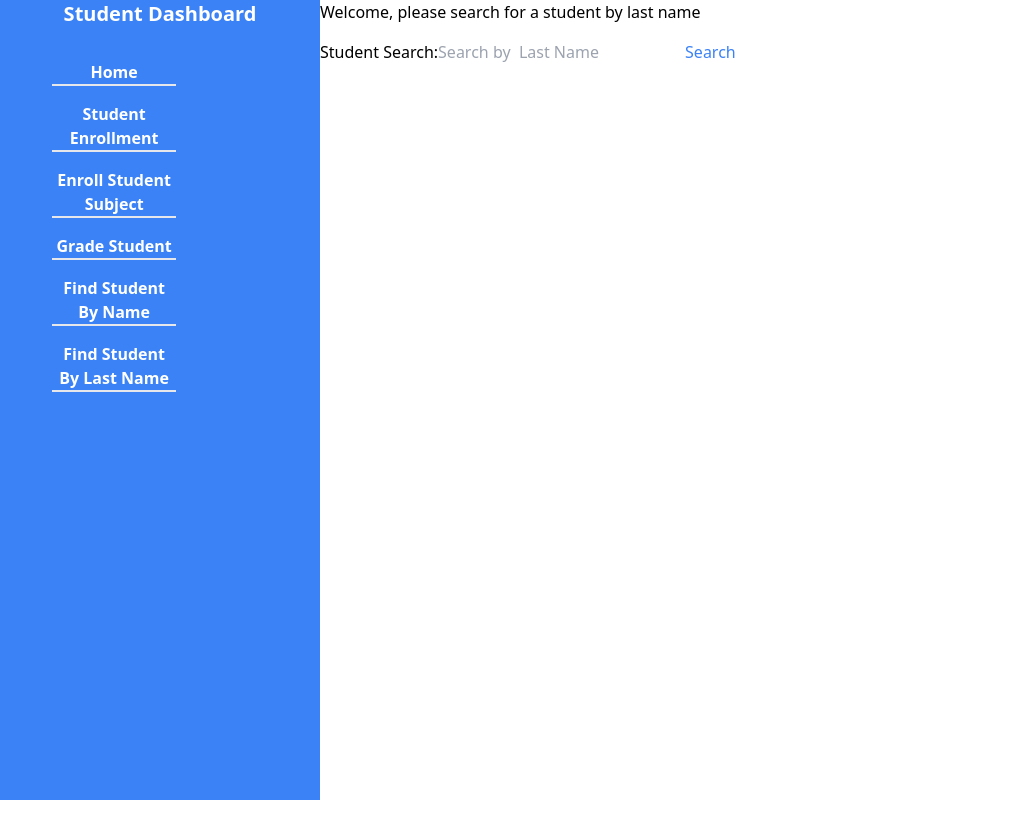
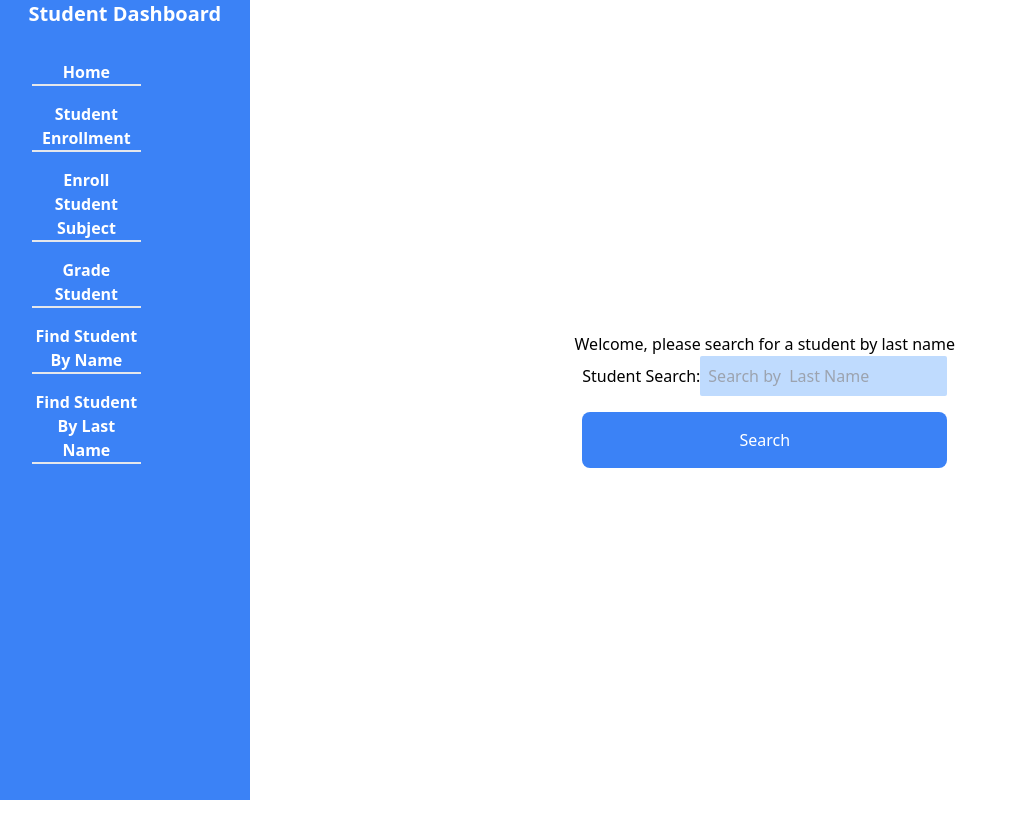
Before and after one commit to cordovacarlos22/data_base_alumni, a Next.js app: page /foundstudentbylastname in a window 1280 px wide. Shown: the whole page, without its empty margins (0-1018 px from the left). Built offline with nearby package versions, Linux system fonts and the light colour scheme.

Commit message:
style(routes): :lipstick: update UI for find by last name

```diff
--- a/app/foundstudentbylastname/page.jsx
+++ b/app/foundstudentbylastname/page.jsx
@@ -23,14 +23,14 @@ const FindByLastName = () => {
   };
 
   return (
-    <div>
+    <div className='flex flex-col justify-center items-center m-4 w-full'>
       <h1>Welcome, please search for a student by last name</h1>
-      <div>
+      <div className='flex flex-col  gap-4'>
         <label htmlFor="studentSearch">
           Student Search:
-          <input required placeholder="Search by  Last Name" id="studentSearch" name="studentSearch" type="text" value={lastName} onChange={e => setLastName(e.target.value)} />
+          <input className='bg-blue-200  rounded-sm p-2' required placeholder="Search by  Last Name" id="studentSearch" name="studentSearch" type="text" value={lastName} onChange={e => setLastName(e.target.value)} />
         </label>
-        <button className='bg-white text-blue-500 p-4 rounded-lg hover:text-blue-400' onClick={search}>
+        <button className='text-white bg-blue-500 hover:bg-blue-400 p-4 rounded-lg hover:text-gray-200' onClick={search}>
           <span>Search</span>
         </button>
       </div>
```
